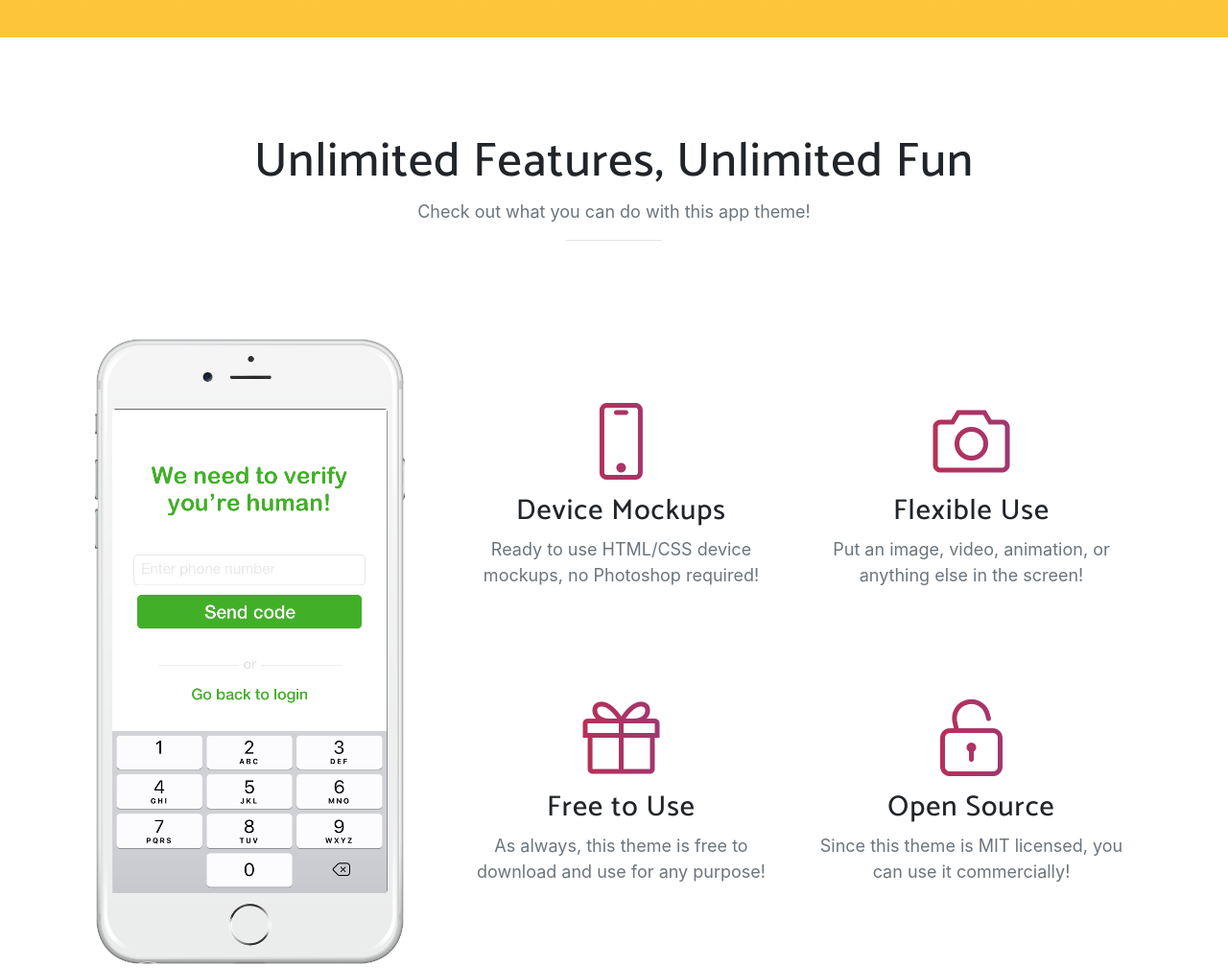
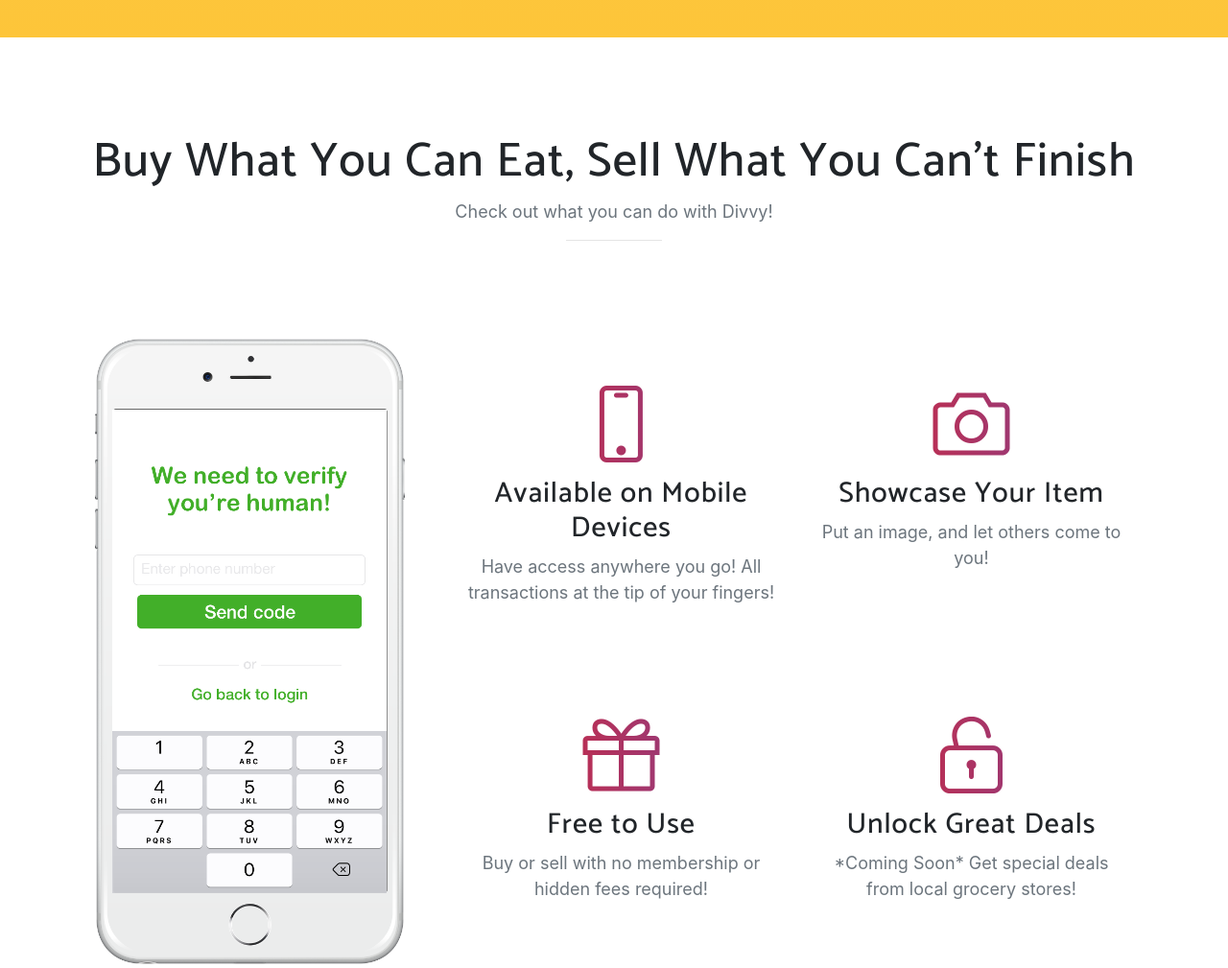
Before and after one commit to KitsuneNoctus/app_landing_page, a website with bundled scripts: page index.html in a window 1280 px wide. Shown: the part 1340-2349 px from the top of the page at 96% size. Built offline with nearby package versions, Linux system fonts and the light colour scheme; a web font is replaced by a local one.

Commit message:
Update feature description

```diff
--- a/index.html
+++ b/index.html
@@ -102,8 +102,8 @@
   <section class="features" id="features">
     <div class="container">
       <div class="section-heading text-center">
-        <h2>Unlimited Features, Unlimited Fun</h2>
-        <p class="text-muted">Check out what you can do with this app theme!</p>
+        <h2>Buy What You Can Eat, Sell What You Can't Finish</h2>
+        <p class="text-muted">Check out what you can do with Divvy!</p>
         <hr>
       </div>
       <div class="row">
@@ -128,15 +128,15 @@
               <div class="col-lg-6">
                 <div class="feature-item">
                   <i class="icon-screen-smartphone text-primary"></i>
-                  <h3>Device Mockups</h3>
-                  <p class="text-muted">Ready to use HTML/CSS device mockups, no Photoshop required!</p>
+                  <h3>Available on Mobile Devices</h3>
+                  <p class="text-muted">Have access anywhere you go! All transactions at the tip of your fingers!</p>
                 </div>
               </div>
               <div class="col-lg-6">
                 <div class="feature-item">
                   <i class="icon-camera text-primary"></i>
-                  <h3>Flexible Use</h3>
-                  <p class="text-muted">Put an image, video, animation, or anything else in the screen!</p>
+                  <h3>Showcase Your Item</h3>
+                  <p class="text-muted">Put an image, and let others come to you!</p>
                 </div>
               </div>
             </div>
@@ -145,14 +145,14 @@
                 <div class="feature-item">
                   <i class="icon-present text-primary"></i>
                   <h3>Free to Use</h3>
-                  <p class="text-muted">As always, this theme is free to download and use for any purpose!</p>
+                  <p class="text-muted">Buy or sell with no membership or hidden fees required!</p>
                 </div>
               </div>
               <div class="col-lg-6">
                 <div class="feature-item">
                   <i class="icon-lock-open text-primary"></i>
-                  <h3>Open Source</h3>
-                  <p class="text-muted">Since this theme is MIT licensed, you can use it commercially!</p>
+                  <h3>Unlock Great Deals</h3>
+                  <p class="text-muted">*Coming Soon* Get special deals from local grocery stores!</p>
                 </div>
               </div>
             </div>
```
